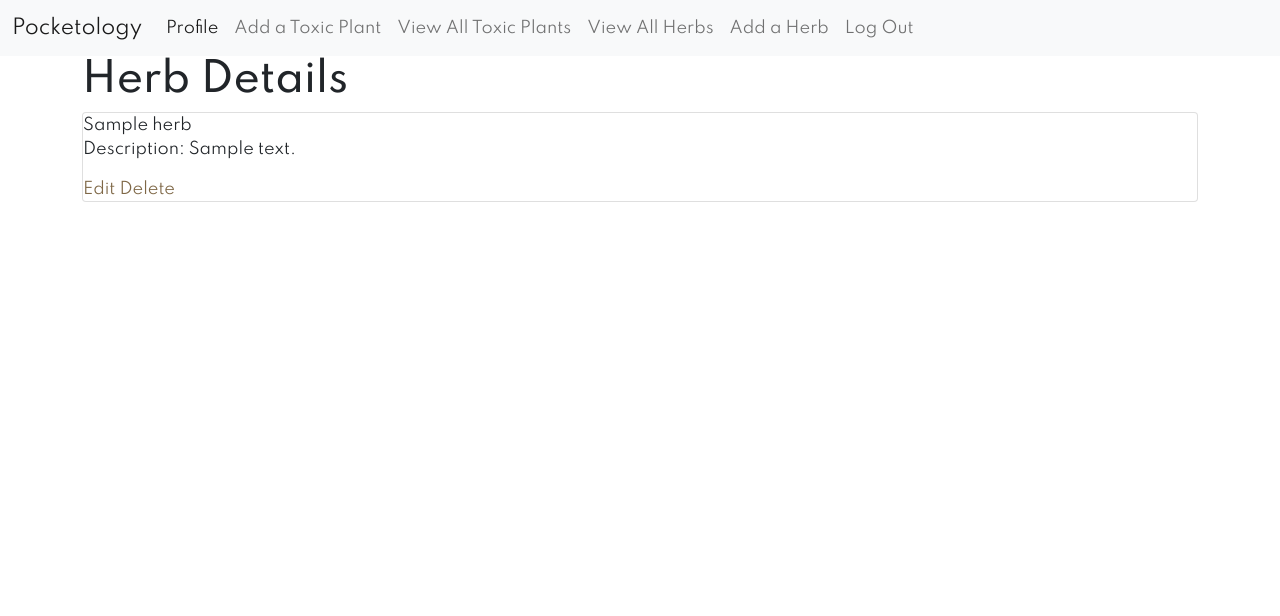
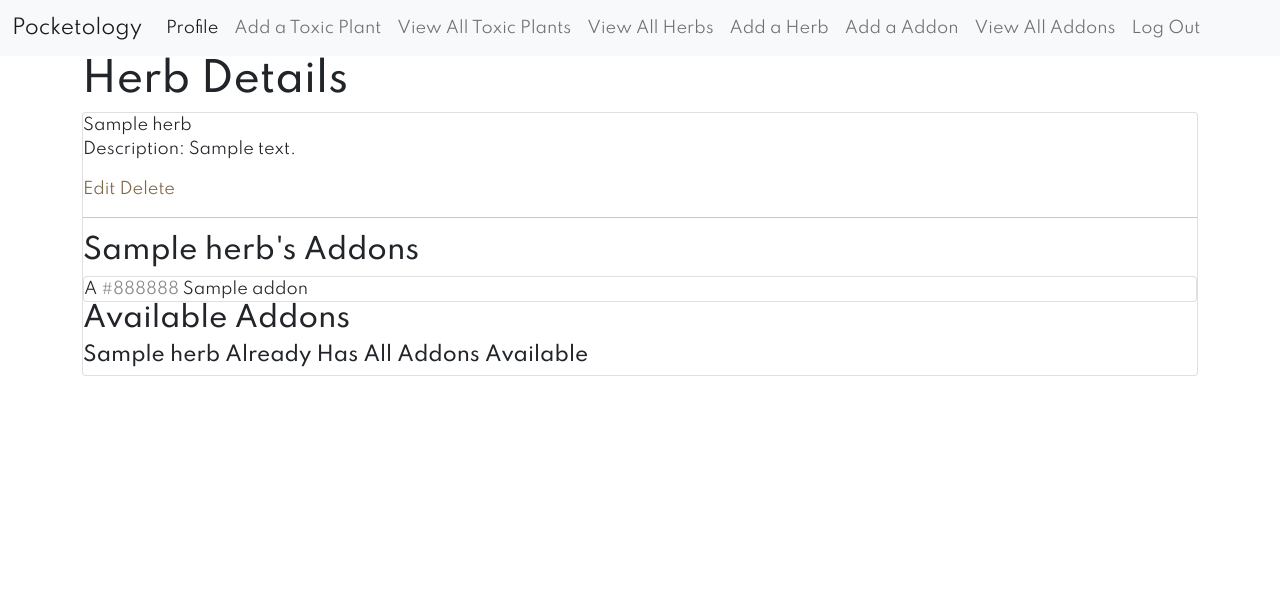
Before and after one commit to erikacolette29/Pocketology, a Django app: page /herbs/1/ in a window 1280 px wide. Shown: the top 616 px of the page. Run offline with Django 3.2, Linux system fonts and the light colour scheme; a user stored in the database is signed in; tables that the repository leaves empty hold one stand-in row (values such as "Sample post"); some web fonts are replaced.

Commit message:
hers addons working

```diff
--- a/main_app/admin.py
+++ b/main_app/admin.py
@@ -1,8 +1,9 @@
 from django.contrib import admin
-from .models import Toxic, Rating, Photo, Herb
+from .models import Toxic, Rating, Photo, Herb, Addon
 # Register your models here.
 
 admin.site.register(Toxic)
 admin.site.register(Rating)
 admin.site.register(Photo)
 admin.site.register(Herb)
+admin.site.register(Addon)
--- a/main_app/models.py
+++ b/main_app/models.py
@@ -51,10 +51,23 @@ class Photo(models.Model):
 
 
 
+class Addon(models.Model):
+  name = models.CharField(max_length=50)
+  color = models.CharField(max_length=20)
+  description = models.CharField(max_length=20)
+
+  def __str__(self):
+    return self.name
+
+  def get_absolute_url(self):
+    return reverse('addons_detail', kwargs={'pk': self.id})
+
+
 class Herb(models.Model):
     user = models.ForeignKey(User, on_delete=models.CASCADE)
     name = models.CharField(max_length=100)
     description = models.TextField(max_length=250)
+    addons = models.ManyToManyField(Addon)
 
 
     def __str__(self):
--- a/main_app/templates/base.html
+++ b/main_app/templates/base.html
@@ -43,6 +43,12 @@
               <a class="nav-link" href="{% url 'herbs_create' %}">Add a Herb</a>
             </li>
             <li class="nav-item">
+              <a class="nav-link" href="{% url 'addons_create' %}">Add a Addon</a>
+            </li>
+            <li class="nav-item">
+              <a class="nav-link" href="{% url 'addons_index' %}">View All Addons</a>
+            </li>
+            <li class="nav-item">
               <a class="nav-link" href="{% url 'logout' %}">Log Out</a>
             </li>
             {% else %}
--- a/main_app/templates/herbs/detail.html
+++ b/main_app/templates/herbs/detail.html
@@ -12,6 +12,47 @@
     <a href="{% url 'herbs_update' herb.id %}">Edit</a>
     <a href="{% url 'herbs_delete' herb.id %}">Delete</a>
   </div>
+
+<hr>
+<div class="row">
+  <div class="col s6">
+    <h3>{{ herb.name }}'s Addons</h3>
+    {% if herb.addons.count %}
+      {% for addon in herb.addons.all %}
+        <div class="card">
+          <div class="card-content">
+            <span class="card-title">
+              A <span style="color: {{ addon.color }}">{{ addon.color }}</span> {{ addon.name }}
+            </span>
+          </div>
+        </div>
+      {% endfor %}
+    {% else %}
+      <h5>No Addons :(</h5>
+    {% endif %}
+  </div>
 </div>
 
+<div class="col s6">
+    <h3>Available Addons</h3>
+    {% if addons.count %}
+      {% for addon in addons.all %}
+        <div class="card">
+          <div class="card-content">
+            <span class="card-title">
+              A <span style="color: {{ toy.color }}">{{ addon.color }}</span> {{ addon.name }}
+            </span>
+          </div>
+          <div class="card-action">
+            <form action="{% url 'assoc_addon' herb.id addon.id %}" method="post">
+              {% csrf_token %}
+              <button type="submit" class="btn">Add</button>
+            </form>
+          </div>
+        </div>
+      {% endfor %}
+    {% else %}
+      <h5>{{herb.name}} Already Has All Addons Available</h5>
+    {% endif %}
+  </div>
 {% endblock %}
--- a/main_app/urls.py
+++ b/main_app/urls.py
@@ -18,4 +18,10 @@ path('herbs/<int:herb_id>/', views.herbs_detail, name='detail_herbs'),
 path('herbs/create/', views.HerbCreate.as_view(), name='herbs_create'),
 path('herbs/<int:pk>/update/', views.HerbUpdate.as_view(), name='herbs_update'),
 path('herbs/<int:pk>/delete/', views.HerbDelete.as_view(), name='herbs_delete'),
+path('herbs/<int:herb_id>/assoc_addon/<int:addon_id>/', views.assoc_addon, name='assoc_addon'),
+path('addons/', views.AddonList.as_view(), name='addons_index'),
+path('addons/<int:pk>/', views.AddonDetail.as_view(), name='addons_detail'),
+path('addons/create/', views.AddonCreate.as_view(), name='addons_create'),
+path('addons/<int:pk>/update/', views.AddonUpdate.as_view(), name='addons_update'),
+path('addons/<int:pk>/delete/', views.AddonDelete.as_view(), name='addons_delete'),
 ]
--- a/main_app/views.py
+++ b/main_app/views.py
@@ -1,7 +1,7 @@
 from django.shortcuts import render, redirect
 from django.views.generic.edit import CreateView, UpdateView, DeleteView
 from django.views.generic import ListView, DetailView
-from .models import Toxic, Photo, Rating, Herb
+from .models import Toxic, Photo, Rating, Herb, Addon
 from .forms import RatingForm
 import uuid
 import boto3
@@ -33,7 +33,8 @@ def herbs_index(request): #objects.get.all(), make not private
 @login_required
 def herbs_detail(request, herb_id):
   herb = Herb.objects.get(id=herb_id)
-  return render(request, 'herbs/detail.html', { 'herb': herb})
+  addons_herb_doesnt_have = Addon.objects.exclude(id__in = herb.addons.all().values_list('id'))
+  return render(request, 'herbs/detail.html', { 'herb': herb, 'addons': addons_herb_doesnt_have})
 
 @login_required
 def toxics_detail(request, toxic_id):
@@ -92,6 +93,30 @@ class HerbDelete(LoginRequiredMixin, DeleteView):
   model = Herb
   success_url = '/herbs/'
 
+class AddonList(LoginRequiredMixin, ListView):
+  model = Addon
+
+class AddonDetail(LoginRequiredMixin, DetailView):
+  model = Addon
+
+class AddonCreate(LoginRequiredMixin, CreateView):
+  model = Addon
+  fields = '__all__'
+
+class AddonUpdate(LoginRequiredMixin, UpdateView):
+  model = Addon
+  fields = ['name', 'color', 'description']
+
+class AddonDelete(LoginRequiredMixin, DeleteView):
+  model = Addon
+  success_url = '/addons/'
+
+@login_required
+def assoc_addon(request, herb_id, addon_id):
+  # Note that you can pass a toy's id instead of the whole object
+  Herb.objects.get(id=herb_id).addons.add(addon_id)
+  return redirect('detail_herbs', herb_id=herb_id)
+
 def add_photo(request, toxic_id):
     # photo-file will be the "name" attribute on the <input type="file">
     photo_file = request.FILES.get('photo-file', None)
```
Also changed, not shown: main_app/templates/main_app/addon_confirm_delete.html (added, +13 -0 lines), main_app/templates/main_app/addon_detail.html (added, +21 -0 lines), main_app/templates/main_app/addon_form.html (added, +19 -0 lines), main_app/templates/main_app/addon_list.html (added, +17 -0 lines), main_app/migrations/0008_auto_20210205_2210.py (added), main_app/migrations/0009_auto_20210205_2242.py (added).
